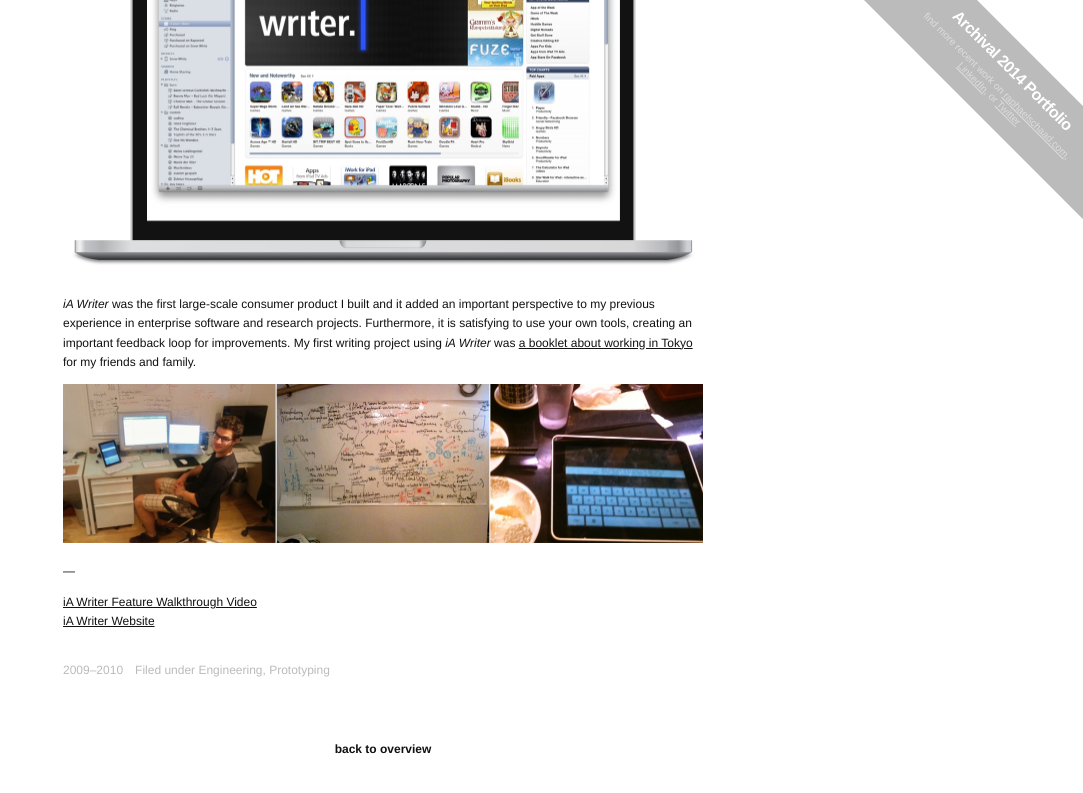
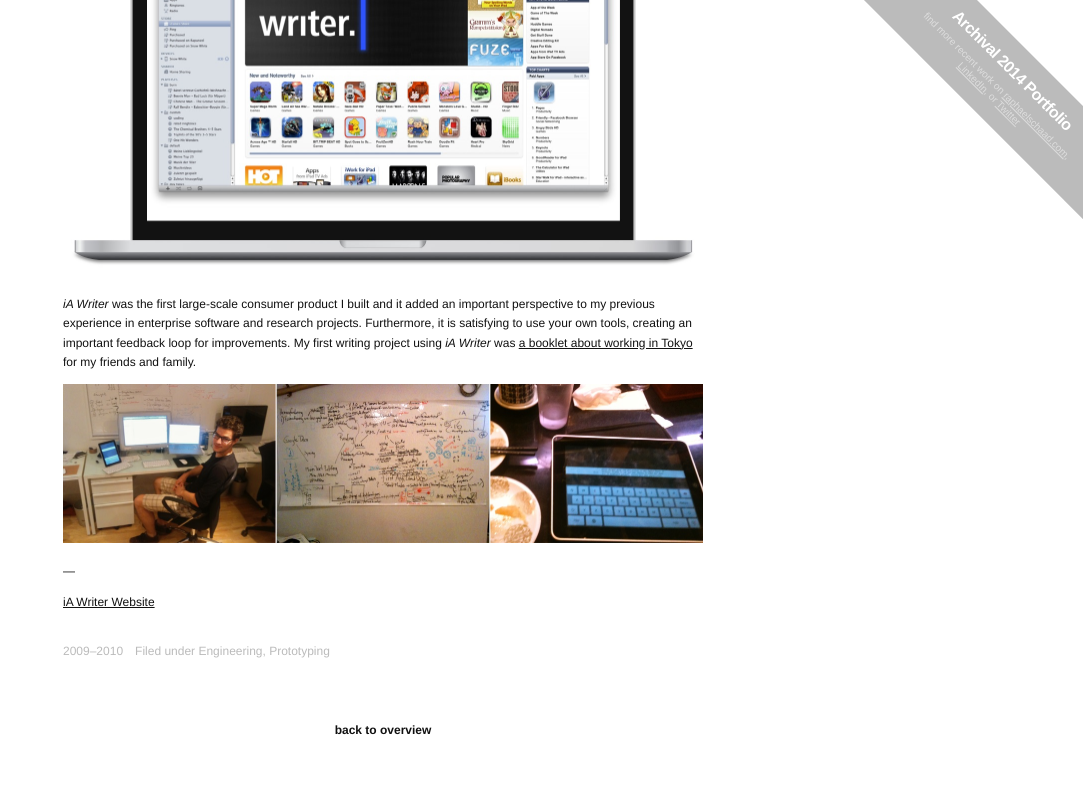
Before and after one commit to raphaelschaad/portfolio, a Jekyll site: the page built from _portfolio/ia-writer.md, in a window 1280 px wide and 900 px high, scrolled down 1386 px. Shown: the top 793 px of the window, without its empty margins (197-1280 px from the left). Built offline with Jekyll 4.4.1, drawn with Linux system fonts in a browser that asks for light colours.

Commit message:
Cleanup dead link to iA Writer Vimeo video

```diff
--- a/_portfolio/ia-writer.md
+++ b/_portfolio/ia-writer.md
@@ -7,13 +7,12 @@
 tile-header: tile-header640w@2x.jpg
 tile: tile400w@2x.jpg
 links:
-  - "[iA Writer Feature Walkthrough Video](https://vimeo.com/18777877)"
-  - "[iA Writer Website](http://www.iawriter.com)"
+  - "[iA Writer Website](https://ia.net/writer)"
 ---
 *“Everything goes away except for the writing experience”*
 —Stephen Fry, about iA Writer
 
-<!-- This video isn't hosted on Vimeo anymore. -->
+<!-- This video "iA Writer Feature Walkthrough Video" (https://vimeo.com/18777877) isn't hosted on Vimeo anymore. -->
 <!-- If autoplay is disabled, a better poster frame than black should be defined. -->
 <!-- 428 is 50% of the native video height of 856, and seems reasonable. -->
 <video width="640" height="428" controls autoplay>
```
